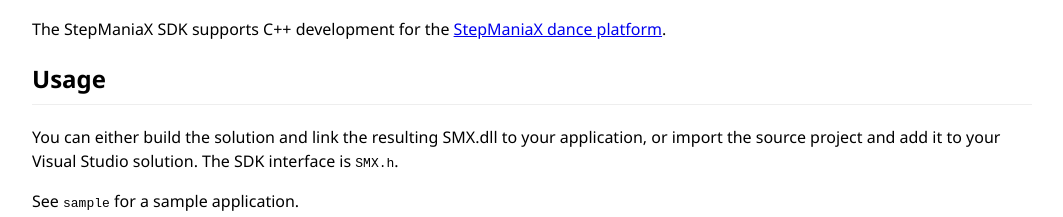
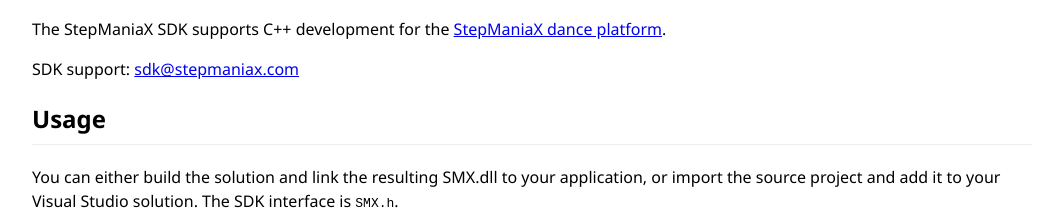
Before and after one commit to steprevolution/stepmaniax-sdk, a plain HTML site: page docs/index.html in a window 1280 px wide. Shown: the part 583-800 px from the top of the page, without its empty margins (108-1171 px from the left). Drawn offline with Linux system fonts and the light colour scheme.

Commit message:
Add a contact address for support.

```diff
--- a/docs/index.html
+++ b/docs/index.html
@@ -7,6 +7,8 @@
 <h2>Introduction to the StepManiaX SDK</h2>
 
 The StepManiaX SDK supports C++ development for the <a href=https://stepmaniax.com/>StepManiaX dance platform</a>.
+<p>
+SDK support: <a href=mailto:sdk@stepmaniax.com>sdk@stepmaniax.com</a>
 
 <h2>Usage</h2>
 
```
Also changed, not shown: 1 other file.
